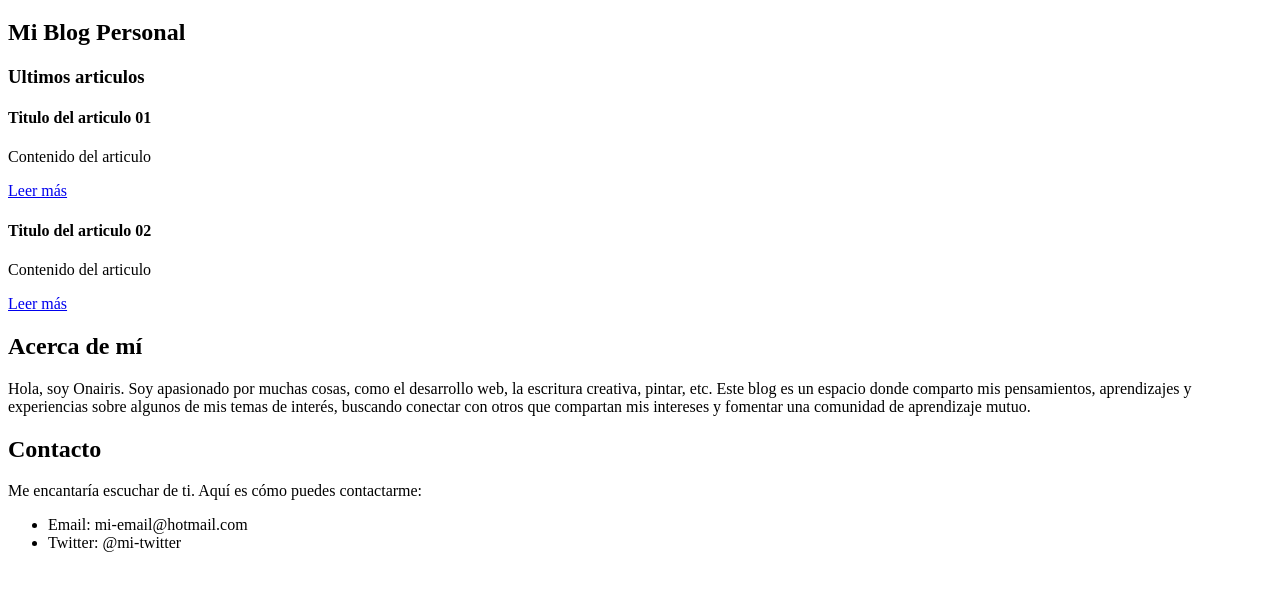
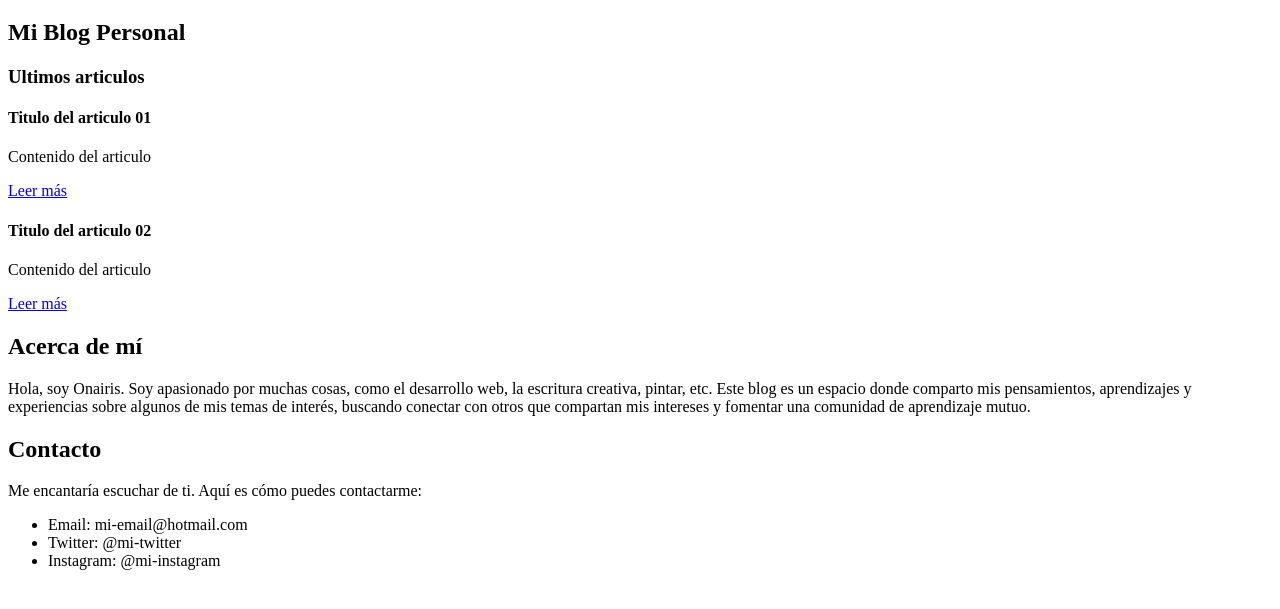
Before and after one commit to orodev06/otra_pueba, a plain HTML site: page index.html in a window 1280 px wide. Shown: the part 61-670 px from the top of the page. Drawn offline with Linux system fonts and the light colour scheme.

Commit message:
Se le agregó el usuario de instagram a la seccion de 'Contacto'

```diff
--- a/index.html
+++ b/index.html
@@ -37,6 +37,7 @@
         <ul>
             <li>Email: mi-email@hotmail.com
             <li>Twitter: @mi-twitter
+            <li>Instagram: @mi-instagram
 
     </section>
 
```
